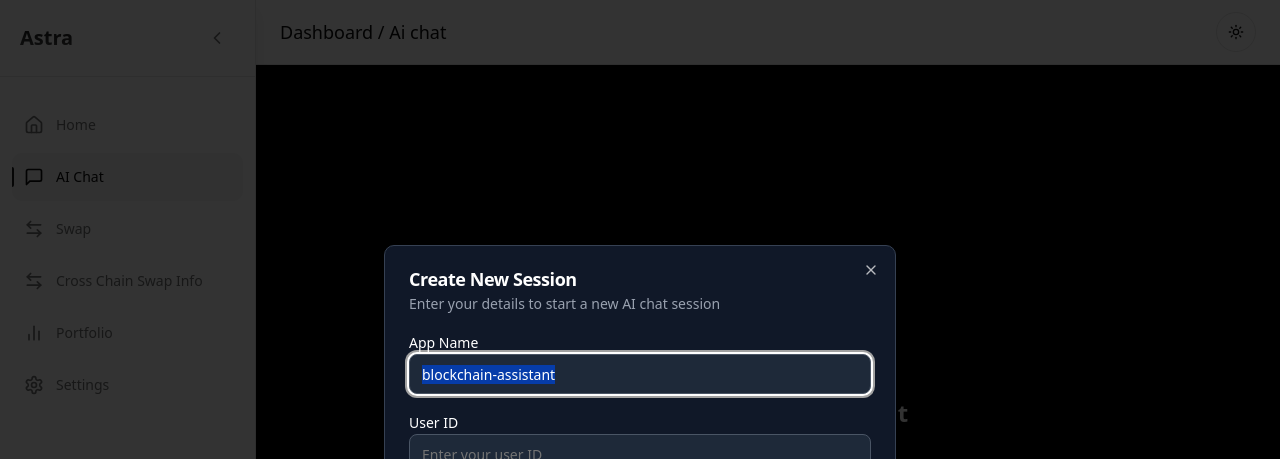
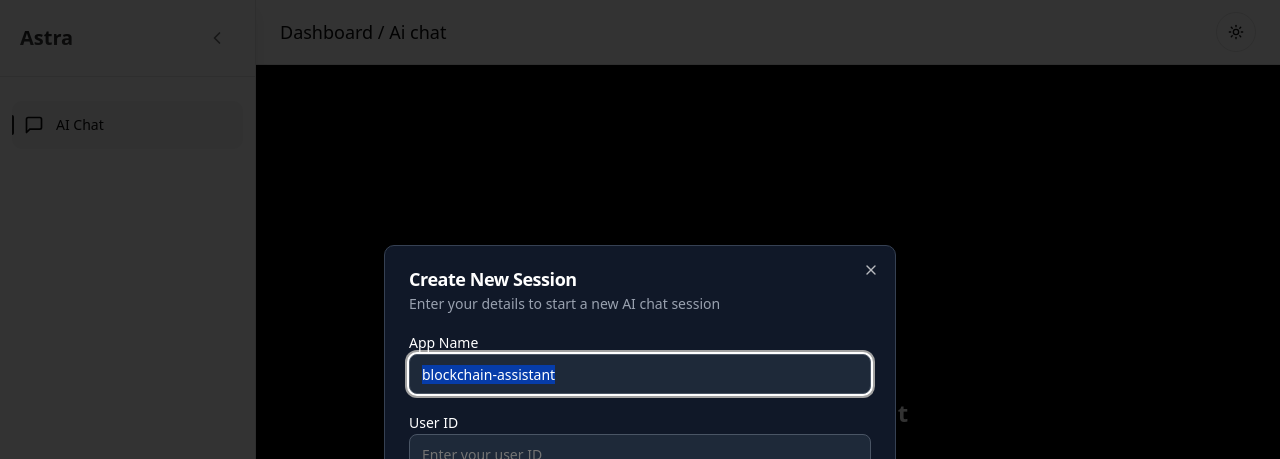
Before and after one commit to Spydiecy/Zap_Okx, a Next.js app in the folder frontend/: page /dashboard/ai-chat in a window 1280 px wide. Shown: the top 459 px of the page. Built offline with nearby package versions, Linux system fonts and the light colour scheme.

Commit message:
removed unnecessary links

```diff
--- a/frontend/components/dashboard/sidebar.tsx
+++ b/frontend/components/dashboard/sidebar.tsx
@@ -4,11 +4,7 @@ import Link from "next/link"
 import { usePathname } from "next/navigation"
 import {
   ChevronLeft,
-  BarChart2,
   MessageSquare,
-  ArrowLeftRight,
-  Settings,
-  Home,
   ArrowLeft
 } from "lucide-react"
 import { cn } from "@/lib/utils"
@@ -23,34 +19,9 @@ export function DashboardSidebar({ open, setOpen }: DashboardSidebarProps) {
 
   const routes = [
     {
-      label: "Home",
-      icon: Home,
-      href: "/dashboard"
-    },
-    {
       label: "AI Chat",
       icon: MessageSquare,
       href: "/dashboard/ai-chat"
-    },
-    {
-      label: "Swap",
-      icon: ArrowLeftRight,
-      href: "/dashboard/swap"
-    },
-      {
-      label: "Cross Chain Swap Info",
-      icon: ArrowLeftRight,
-      href: "/dashboard/cross-chain"
-    },
-    {
-      label: "Portfolio",
-      icon: BarChart2,
-      href: "/dashboard/portfolio"
-    },
-    {
-      label: "Settings",
-      icon: Settings,
-      href: "/dashboard/settings"
     }
   ]
 
```
Also changed, not shown: frontend/generated_image_1753644483571.png (added), frontend/generated_image_1753644633272.png (added).
